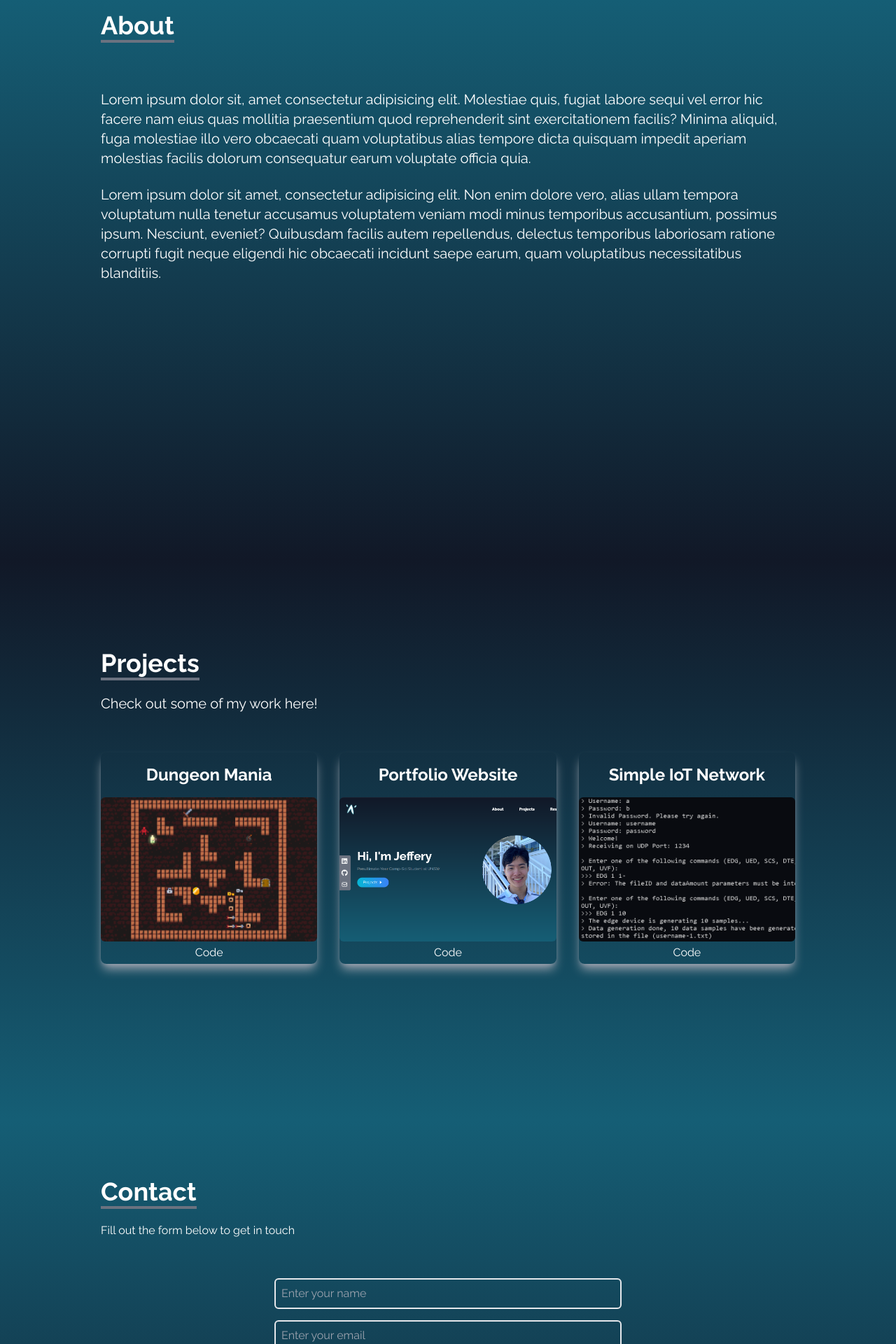
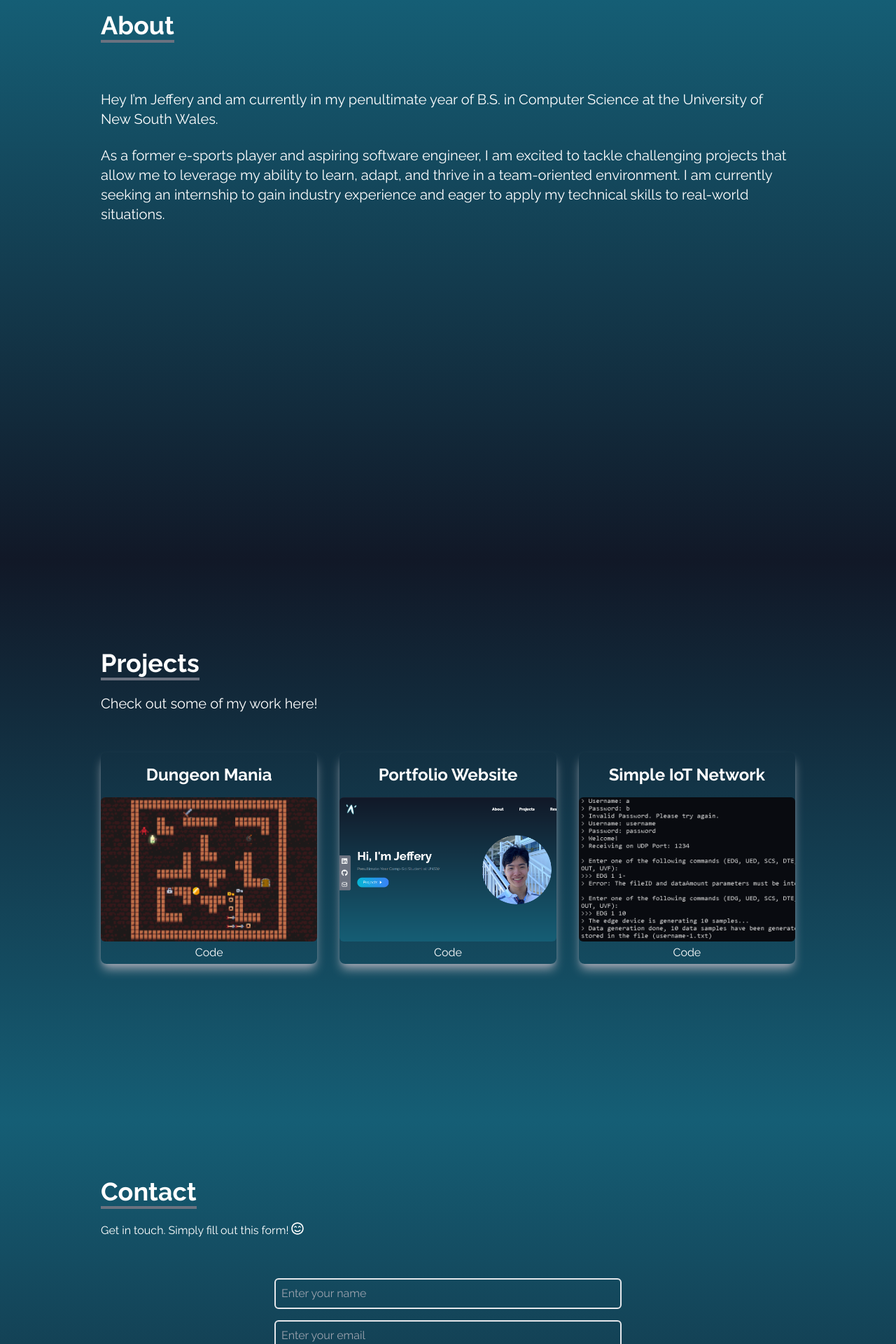
Before and after one commit to madh0c/madh0c.github.io, a React (Vite) app: page / in a window 1280 px wide. Shown: the part 800-2720 px from the top of the page at 70% size. Built offline with nearby package versions, Linux system fonts and the light colour scheme; a web font is replaced by a local one.

Commit message:
add about content, final style edits

```diff
--- a/src/components/About.jsx
+++ b/src/components/About.jsx
@@ -10,13 +10,13 @@ const About = () => {
         </div>
 
         <p className='text-xl mt-10'>
-          Lorem ipsum dolor sit, amet consectetur adipisicing elit. Molestiae quis, fugiat labore sequi vel error hic facere nam eius quas mollitia praesentium quod reprehenderit sint exercitationem facilis? Minima aliquid, fuga molestiae illo vero obcaecati quam voluptatibus alias tempore dicta quisquam impedit aperiam molestias facilis dolorum consequatur earum voluptate officia quia.
+          Hey I’m Jeffery and am currently in my penultimate year of B.S. in Computer Science at the University of New South Wales.
         </p>
 
         <br />
 
         <p className='text-xl'>
-          Lorem ipsum dolor sit amet, consectetur adipisicing elit. Non enim dolore vero, alias ullam tempora voluptatum nulla tenetur accusamus voluptatem veniam modi minus temporibus accusantium, possimus ipsum. Nesciunt, eveniet? Quibusdam facilis autem repellendus, delectus temporibus laboriosam ratione corrupti fugit neque eligendi hic obcaecati incidunt saepe earum, quam voluptatibus necessitatibus blanditiis.
+          As a former e-sports player and aspiring software engineer, I am excited to tackle challenging projects that allow me to leverage my ability to learn, adapt, and thrive in a team-oriented environment. I am currently seeking an internship to gain industry experience and eager to apply my technical skills to real-world situations.
         </p>
       </div>
 
--- a/src/components/Contact.jsx
+++ b/src/components/Contact.jsx
@@ -1,4 +1,5 @@
 import React from 'react'
+import { FaRegSmileBeam } from 'react-icons/fa'
 
 const Contact = () => {
   return (
@@ -6,7 +7,14 @@ const Contact = () => {
       <div className='flex flex-col p-4 justify-center max-w-screen-lg mx-auto h-full'>
         <div className='pb-8'>
           <p className='text-4xl font-bold inline border-b-4 border-gray-500'>Contact</p>
-          <p className='py-6'>Fill out the form below to get in touch</p>
+
+
+          <p className='py-6 flex'>
+            Get in touch. Simply fill out this form!
+            <FaRegSmileBeam className='ml-1' size={18}/>
+          </p>
+
+
         </div>
 
         <div className='flex justify-center items-center'>
--- a/src/components/Home.jsx
+++ b/src/components/Home.jsx
@@ -1,7 +1,7 @@
 import React from 'react'
 import HeroImage from '../assets/heroImage.png'
 import { AiFillCaretRight } from 'react-icons/ai'
-import {Link} from 'react-scroll'
+import { Link } from 'react-scroll'
 
 const Home = () => {
   return (
```
